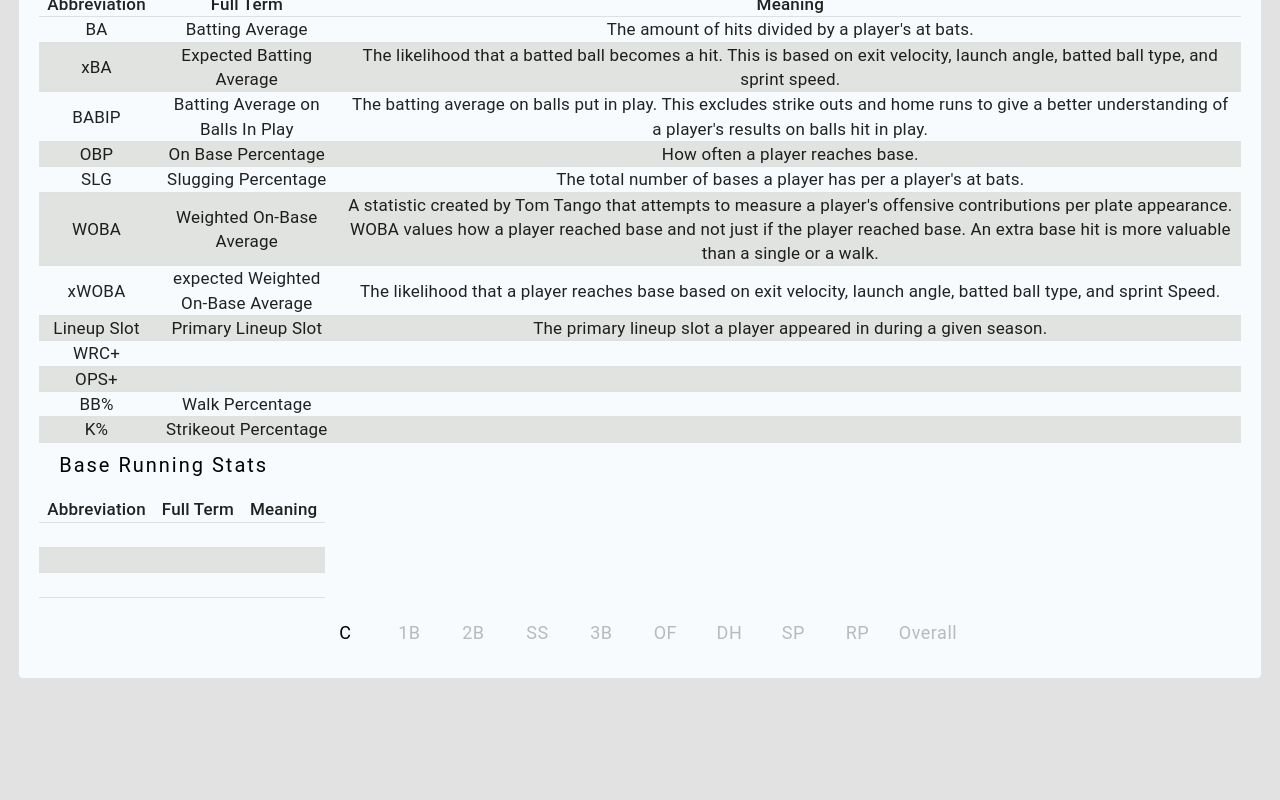
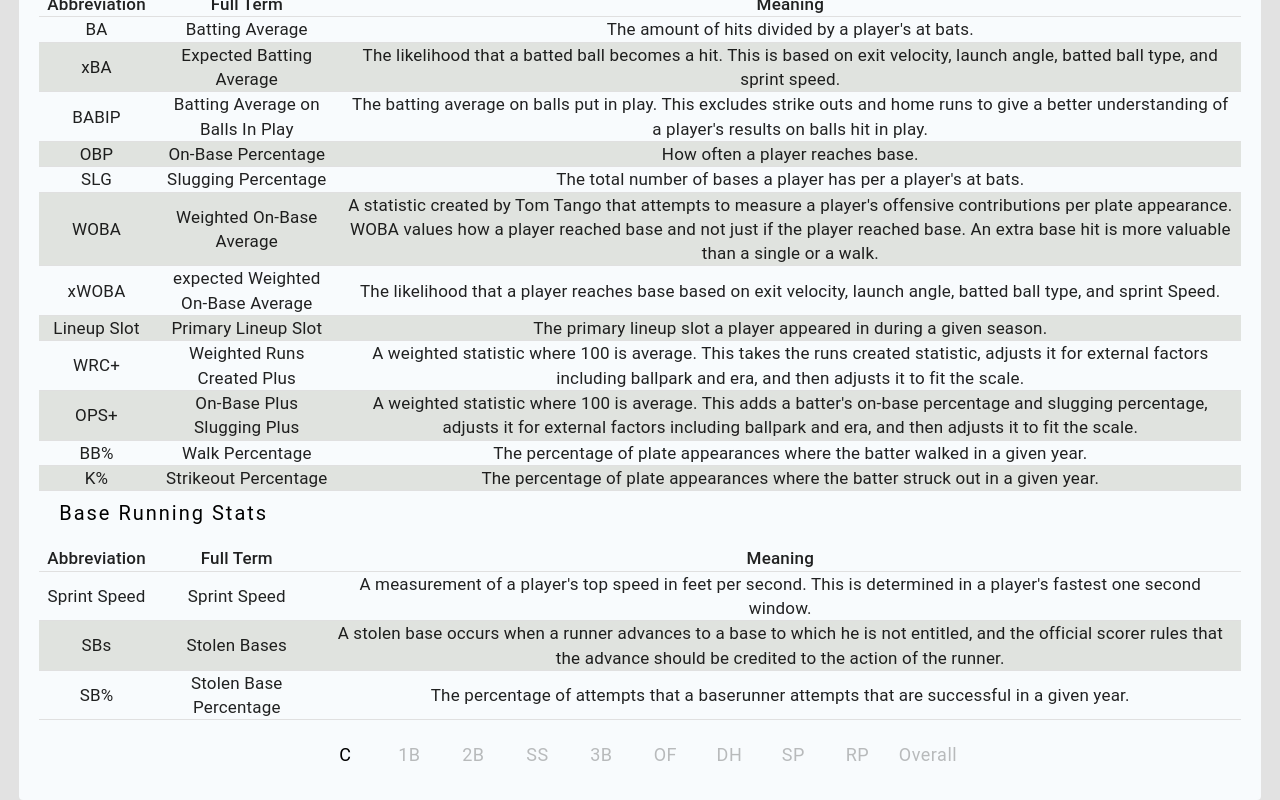
Before and after one commit to atonymartin20/BaseballProject, a React (Create React App) app in the folder frontend/: page /glossary in a window 1280 px wide. Shown: the part 1344-2144 px from the top of the page. Before the commit the page ends 2022 px from the top, so only its background shows below. Built offline with nearby package versions, Linux system fonts and the light colour scheme; no server answers.

Commit message:
Glossary complete

```diff
--- a/frontend/src/components/glossary/index.js
+++ b/frontend/src/components/glossary/index.js
@@ -149,7 +149,7 @@ class Homepage extends React.Component {
                                     className={classes.tableRow}
                                 >
                                     <TableCell component="th" scope="row" className={classes.tableCell}>OBP</TableCell>
-                                    <TableCell className={classes.tableCell}>On Base Percentage</TableCell>
+                                    <TableCell className={classes.tableCell}>On-Base Percentage</TableCell>
                                     <TableCell className={classes.tableCell}>How often a player reaches base.</TableCell>
                                 </TableRow>
 
@@ -483,7 +483,7 @@ class Homepage extends React.Component {
                                     className={classes.tableRow}
                                 >
                                     <TableCell component="th" scope="row" className={classes.tableCell}>OBP</TableCell>
-                                    <TableCell className={classes.tableCell}>On Base Percentage</TableCell>
+                                    <TableCell className={classes.tableCell}>On-Base Percentage</TableCell>
                                     <TableCell className={classes.tableCell}>How often a player reaches base.</TableCell>
                                 </TableRow>
 
@@ -533,8 +533,8 @@ class Homepage extends React.Component {
                                     className={classes.tableRow}
                                 >
                                     <TableCell component="th" scope="row" className={classes.tableCell}>WRC+</TableCell>
-                                    <TableCell className={classes.tableCell}></TableCell>
-                                    <TableCell className={classes.tableCell}></TableCell>
+                                    <TableCell className={classes.tableCell}>Weighted Runs Created Plus</TableCell>
+                                    <TableCell className={classes.tableCell}>A weighted statistic where 100 is average.  This takes the runs created statistic, adjusts it for external factors including ballpark and era, and then adjusts it to fit the scale.</TableCell>
                                 </TableRow>
 
                                 <TableRow
@@ -543,8 +543,8 @@ class Homepage extends React.Component {
                                     className={classes.tableRow}
                                 >
                                     <TableCell component="th" scope="row" className={classes.tableCell}>OPS+</TableCell>
-                                    <TableCell className={classes.tableCell}></TableCell>
-                                    <TableCell className={classes.tableCell}></TableCell>
+                                    <TableCell className={classes.tableCell}>On-Base Plus Slugging Plus</TableCell>
+                                    <TableCell className={classes.tableCell}>A weighted statistic where 100 is average.  This adds a batter's on-base percentage and slugging percentage, adjusts it for external factors including ballpark and era, and then adjusts it to fit the scale.</TableCell>
                                 </TableRow>
 
                                 <TableRow
@@ -554,7 +554,7 @@ class Homepage extends React.Component {
                                 >
                                     <TableCell component="th" scope="row" className={classes.tableCell}>BB%</TableCell>
                                     <TableCell className={classes.tableCell}>Walk Percentage</TableCell>
-                                    <TableCell className={classes.tableCell}></TableCell>
+                                    <TableCell className={classes.tableCell}>The percentage of plate appearances where the batter walked in a given year.</TableCell>
                                 </TableRow>
 
                                 <TableRow
@@ -564,7 +564,7 @@ class Homepage extends React.Component {
                                 >
                                     <TableCell component="th" scope="row" className={classes.tableCell}>K%</TableCell>
                                     <TableCell className={classes.tableCell}>Strikeout Percentage</TableCell>
-                                    <TableCell className={classes.tableCell}></TableCell>
+                                    <TableCell className={classes.tableCell}>The percentage of plate appearances where the batter struck out in a given year.</TableCell>
                                 </TableRow>
                             </TableBody>
                         </Table>
@@ -606,32 +606,32 @@ class Homepage extends React.Component {
                             <TableBody>
                                 <TableRow
                                     tabIndex={-1}
-                                    key=''
+                                    key='Sprint Speed'
                                     className={classes.tableRow}
                                 >
-                                    <TableCell component="th" scope="row" className={classes.tableCell}></TableCell>
-                                    <TableCell className={classes.tableCell}></TableCell>
-                                    <TableCell className={classes.tableCell}></TableCell>
+                                    <TableCell component="th" scope="row" className={classes.tableCell}>Sprint Speed</TableCell>
+                                    <TableCell className={classes.tableCell}>Sprint Speed</TableCell>
+                                    <TableCell className={classes.tableCell}>A measurement of a player's top speed in feet per second.  This is determined in a player's fastest one second window.</TableCell>
                                 </TableRow>
 
                                 <TableRow
                                     tabIndex={-1}
-                                    key=''
+                                    key='SBs'
                                     className={classes.tableRow}
                                 >
-                                    <TableCell component="th" scope="row" className={classes.tableCell}></TableCell>
-                                    <TableCell className={classes.tableCell}></TableCell>
-                                    <TableCell className={classes.tableCell}></TableCell>
+                                    <TableCell component="th" scope="row" className={classes.tableCell}>SBs</TableCell>
+                                    <TableCell className={classes.tableCell}>Stolen Bases</TableCell>
+                                    <TableCell className={classes.tableCell}>A stolen base occurs when a runner advances to a base to which he is not entitled, and the official scorer rules that the advance should be credited to the action of the runner.</TableCell>
                                 </TableRow>
 
                                 <TableRow
                                     tabIndex={-1}
-                                    key=''
+                                    key='SB%'
                                     className={classes.tableRow}
                                 >
-                                    <TableCell component="th" scope="row" className={classes.tableCell}></TableCell>
-                                    <TableCell className={classes.tableCell}></TableCell>
-                                    <TableCell className={classes.tableCell}></TableCell>
+                                    <TableCell component="th" scope="row" className={classes.tableCell}>SB%</TableCell>
+                                    <TableCell className={classes.tableCell}>Stolen Base Percentage</TableCell>
+                                    <TableCell className={classes.tableCell}>The percentage of attempts that a baserunner attempts that are successful in a given year.</TableCell>
                                 </TableRow>
                             </TableBody>
                         </Table>
```
